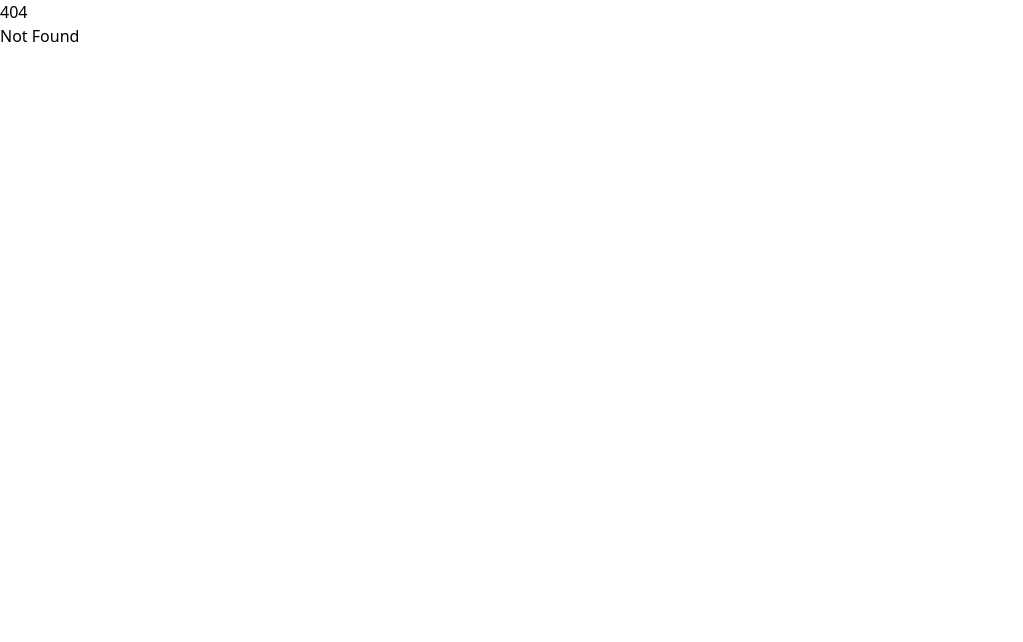
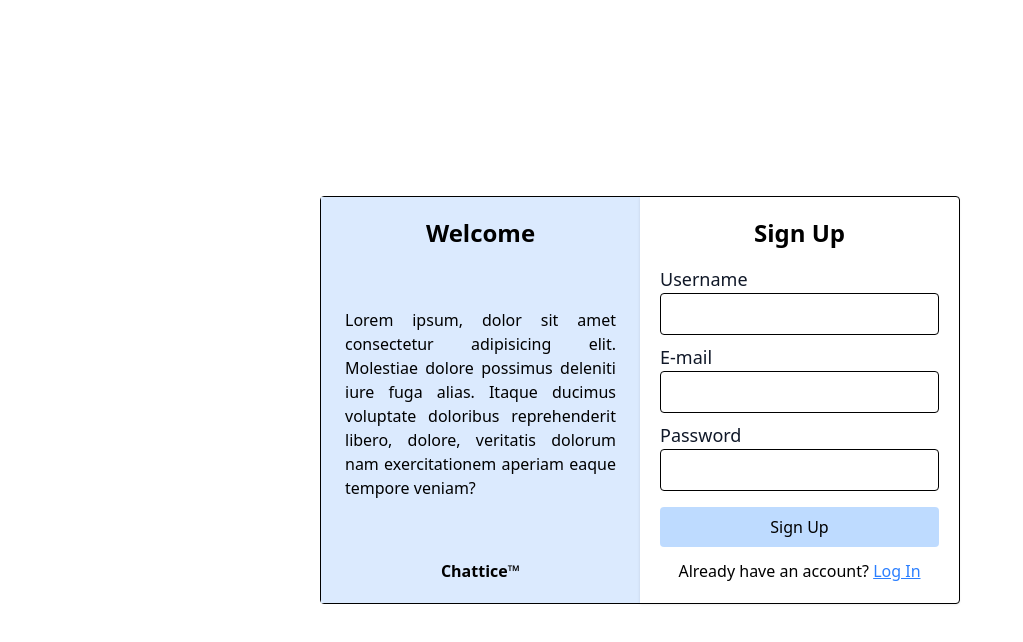
Before and after one commit to Nicolas-Kochhann/Chattice, a SvelteKit app in the folder client/: page /account/signup in a window 1280 px wide. Before the commit this address had no page. Shown: the top 642 px of the page, without its empty margins (0-1023 px from the left). Built offline with nearby package versions, Linux system fonts and the light colour scheme.

Commit message:
Basic sign up screen

```diff
--- a/client/src/routes/account/login/+page.svelte
+++ b/client/src/routes/account/login/+page.svelte
@@ -25,7 +25,7 @@
 				<input class="border rounded p-2" type="password" name="password" id="password" />
 			</div>
 			<div class="mt-4 mx-2 flex flex-col">
-				<button class="bg-amber-200 p-2 rounded hover:bg-amber-300 transition cursor-pointer" type="submit">Log in</button>
+				<button class="bg-amber-200 p-2 rounded hover:bg-amber-300 transition cursor-pointer" type="submit">Log In</button>
 				<p class="text-center mt-3">Don't have an account yet? <a class="text-blue-500 underline cursor-pointer hover:text-blue-600" href={resolve('/account/signup')}>Sign Up</a></p>
 			</div>
 		</form>
--- /dev/null
+++ b/client/src/routes/account/signup/+page.svelte
@@ -0,0 +1,37 @@
+<script>
+	import { enhance } from '$app/forms';
+	import { resolve } from '$app/paths';
+</script>
+
+<svelte:head>
+	<title>Log in | Chattice</title>
+</svelte:head>
+
+<div class="flex h-screen w-screen items-center justify-center">
+	<div class="lg:w-1/2 grid grid-cols-2 rounded border">
+		<div class="bg-blue-100 px-3 py-5 flex flex-col justify-between">
+			<h2 class="text-center text-2xl font-bold">Welcome</h2>
+            <p class="text-justify mx-3 my-6">Lorem ipsum, dolor sit amet consectetur adipisicing elit. Molestiae dolore possimus deleniti iure fuga alias. Itaque ducimus voluptate doloribus reprehenderit libero, dolore, veritatis dolorum nam exercitationem aperiam eaque tempore veniam?</p>
+            <p class="text-center"><strong>Chattice™</strong></p>
+		</div>
+		<form action="?/signup" method="POST" class="px-3 py-5 shadow" use:enhance>
+			<h2 class="text-center text-2xl font-bold mb-4">Sign Up</h2>
+			<div class="flex flex-col m-2">
+				<label class="text-gray-900 text-lg" for="username">Username</label>
+				<input class="border rounded p-2" type="text" name="username" id="username" />
+			</div>
+			<div class="flex flex-col m-2">
+				<label class="text-gray-900 text-lg" for="email">E-mail</label>
+				<input class="border rounded p-2" type="email" name="email" id="email" />
+			</div>
+			<div class="flex flex-col m-2">
+				<label class="text-gray-900 text-lg" for="password">Password</label>
+				<input class="border rounded p-2" type="password" name="password" id="password" />
+			</div>
+			<div class="mt-4 mx-2 flex flex-col">
+				<button class="bg-blue-200 p-2 rounded hover:bg-blue-300 transition cursor-pointer" type="submit">Sign Up</button>
+				<p class="text-center mt-3">Already have an account? <a class="text-blue-500 underline cursor-pointer hover:text-blue-600" href={resolve('/account/login')}>Log In</a></p>
+			</div>
+		</form>
+	</div>
+</div>
```
